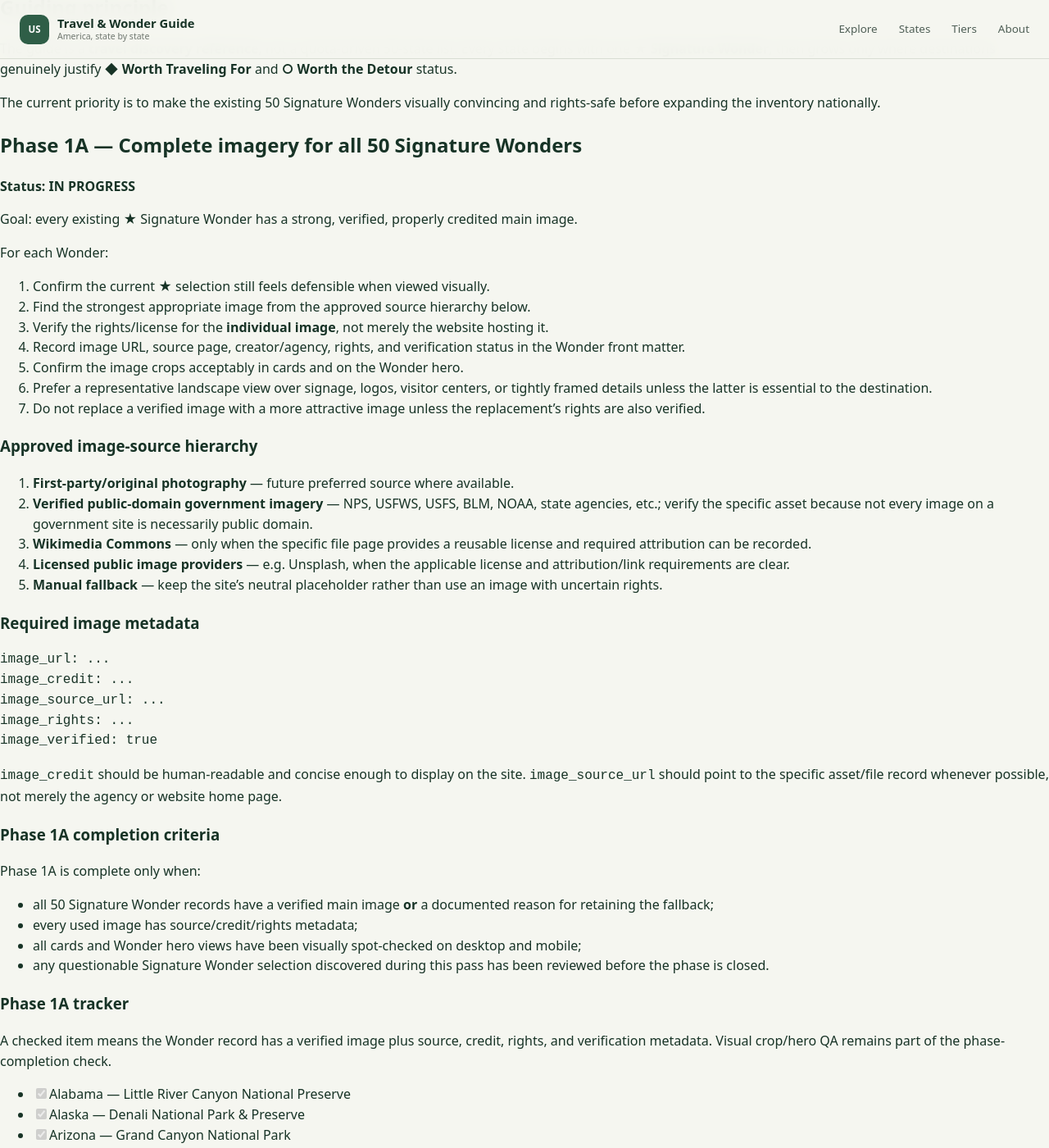
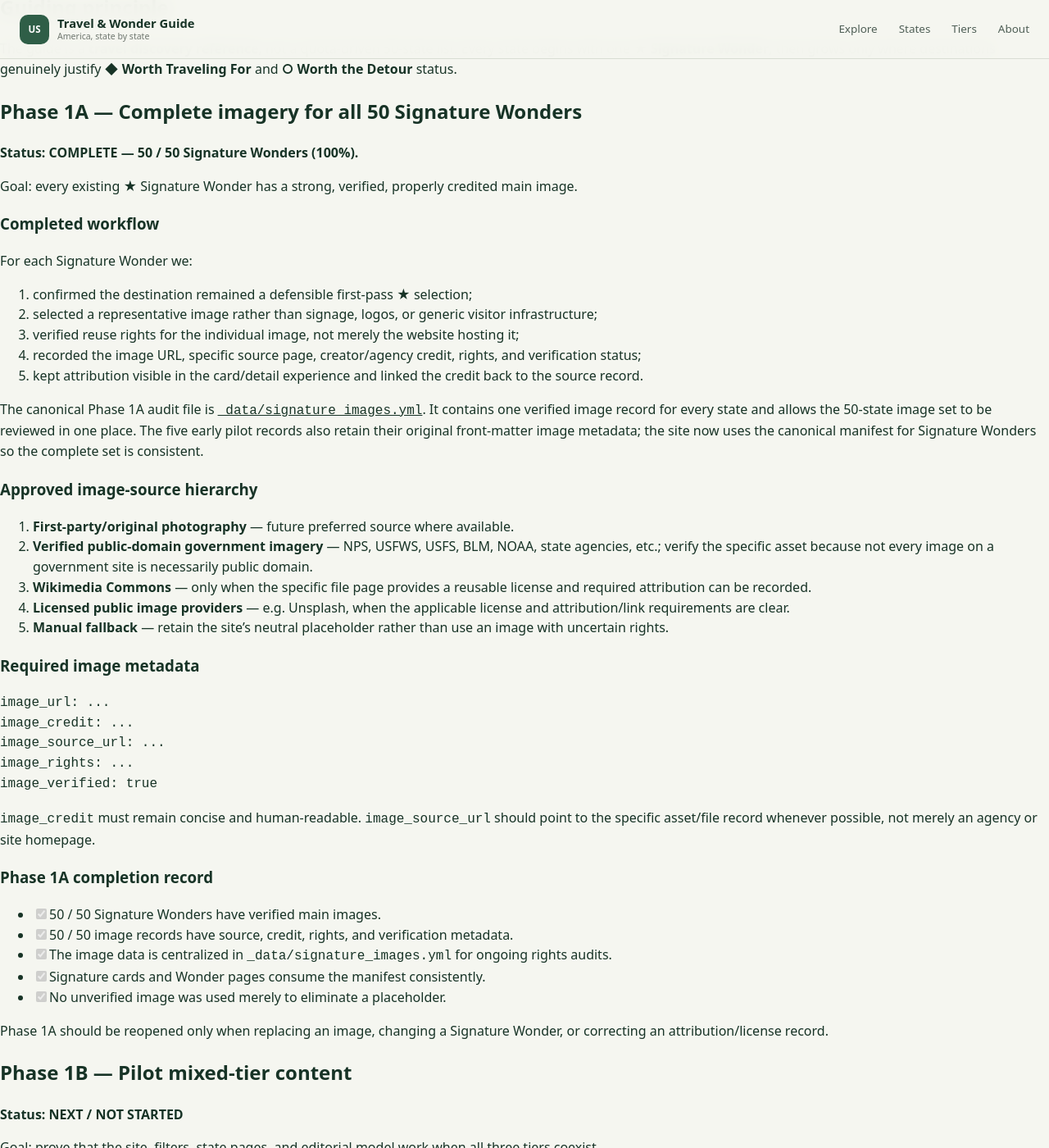
Before and after one commit to jeffthomasiii/us-travel-wonder-guide, a Jekyll site: the page built from PROJECT_PLAN.md, in a window 1280 px wide and 1400 px high, scrolled down 219 px. Shown: the whole window at 82% size. Built offline with Jekyll 4.4.1, drawn with Linux system fonts in a browser that asks for light colours; our own code applies the rules of GitHub Pages for plain Markdown files; some of the changed text lies outside the part shown.

Commit message:
Mark Phase 1A complete and document image manifest

````diff
--- a/PROJECT_PLAN.md
+++ b/PROJECT_PLAN.md
@@ -6,23 +6,23 @@ This file is the working roadmap for building the guide without letting content
 
 The guide is a **travel discovery reference**, not a quota-driven 50-state list. Every state begins with one **★ Signature Wonder**, then grows only where destinations genuinely justify **◆ Worth Traveling For** and **○ Worth the Detour** status.
 
-The current priority is to make the existing 50 Signature Wonders visually convincing and rights-safe before expanding the inventory nationally.
-
 ## Phase 1A — Complete imagery for all 50 Signature Wonders
 
-**Status: IN PROGRESS**
+**Status: COMPLETE — 50 / 50 Signature Wonders (100%).**
 
 Goal: every existing ★ Signature Wonder has a strong, verified, properly credited main image.
 
-For each Wonder:
+### Completed workflow
 
-1. Confirm the current ★ selection still feels defensible when viewed visually.
-2. Find the strongest appropriate image from the approved source hierarchy below.
-3. Verify the rights/license for the **individual image**, not merely the website hosting it.
-4. Record image URL, source page, creator/agency, rights, and verification status in the Wonder front matter.
-5. Confirm the image crops acceptably in cards and on the Wonder hero.
-6. Prefer a representative landscape view over signage, logos, visitor centers, or tightly framed details unless the latter is essential to the destination.
-7. Do not replace a verified image with a more attractive image unless the replacement's rights are also verified.
+For each Signature Wonder we:
+
+1. confirmed the destination remained a defensible first-pass ★ selection;
+2. selected a representative image rather than signage, logos, or generic visitor infrastructure;
+3. verified reuse rights for the individual image, not merely the website hosting it;
+4. recorded the image URL, specific source page, creator/agency credit, rights, and verification status;
+5. kept attribution visible in the card/detail experience and linked the credit back to the source record.
+
+The canonical Phase 1A audit file is [`_data/signature_images.yml`](_data/signature_images.yml). It contains one verified image record for every state and allows the 50-state image set to be reviewed in one place. The five early pilot records also retain their original front-matter image metadata; the site now uses the canonical manifest for Signature Wonders so the complete set is consistent.
 
 ### Approved image-source hierarchy
 
@@ -30,7 +30,7 @@ For each Wonder:
 2. **Verified public-domain government imagery** — NPS, USFWS, USFS, BLM, NOAA, state agencies, etc.; verify the specific asset because not every image on a government site is necessarily public domain.
 3. **Wikimedia Commons** — only when the specific file page provides a reusable license and required attribution can be recorded.
 4. **Licensed public image providers** — e.g. Unsplash, when the applicable license and attribution/link requirements are clear.
-5. **Manual fallback** — keep the site's neutral placeholder rather than use an image with uncertain rights.
+5. **Manual fallback** — retain the site's neutral placeholder rather than use an image with uncertain rights.
 
 ### Required image metadata
 
@@ -42,77 +42,21 @@ image_rights: ...
 image_verified: true
 ```
 
-`image_credit` should be human-readable and concise enough to display on the site. `image_source_url` should point to the specific asset/file record whenever possible, not merely the agency or website home page.
+`image_credit` must remain concise and human-readable. `image_source_url` should point to the specific asset/file record whenever possible, not merely an agency or site homepage.
 
-### Phase 1A completion criteria
+### Phase 1A completion record
 
-Phase 1A is complete only when:
+- [x] 50 / 50 Signature Wonders have verified main images.
+- [x] 50 / 50 image records have source, credit, rights, and verification metadata.
+- [x] The image data is centralized in `_data/signature_images.yml` for ongoing rights audits.
+- [x] Signature cards and Wonder pages consume the manifest consistently.
+- [x] No unverified image was used merely to eliminate a placeholder.
 
-- all 50 Signature Wonder records have a verified main image **or** a documented reason for retaining the fallback;
-- every used image has source/credit/rights metadata;
-- all cards and Wonder hero views have been visually spot-checked on desktop and mobile;
-- any questionable Signature Wonder selection discovered during this pass has been reviewed before the phase is closed.
-
-### Phase 1A tracker
-
-A checked item means the Wonder record has a verified image plus source, credit, rights, and verification metadata. Visual crop/hero QA remains part of the phase-completion check.
-
-- [x] Alabama — Little River Canyon National Preserve
-- [x] Alaska — Denali National Park & Preserve
-- [x] Arizona — Grand Canyon National Park
-- [x] Arkansas — Buffalo National River
-- [x] California — Yosemite National Park
-- [ ] Colorado — Rocky Mountain National Park
-- [ ] Connecticut — Kent Falls State Park
-- [ ] Delaware — Cape Henlopen State Park
-- [ ] Florida — Everglades National Park
-- [ ] Georgia — Cumberland Island National Seashore
-- [ ] Hawaii — Nā Pali Coast State Wilderness Park
-- [ ] Idaho — Sawtooth National Recreation Area
-- [ ] Illinois — Garden of the Gods Recreation Area
-- [ ] Indiana — Indiana Dunes National Park
-- [ ] Iowa — Loess Hills State Forest
-- [ ] Kansas — Monument Rocks National Natural Landmark
-- [ ] Kentucky — Mammoth Cave National Park
-- [ ] Louisiana — Atchafalaya National Heritage Area
-- [ ] Maine — Acadia National Park
-- [ ] Maryland — Assateague Island National Seashore
-- [ ] Massachusetts — Cape Cod National Seashore
-- [ ] Michigan — Pictured Rocks National Lakeshore
-- [ ] Minnesota — Boundary Waters Canoe Area Wilderness
-- [ ] Mississippi — Gulf Islands National Seashore
-- [ ] Missouri — Ozark National Scenic Riverways
-- [ ] Montana — Glacier National Park
-- [ ] Nebraska — Scotts Bluff National Monument
-- [ ] Nevada — Valley of Fire State Park
-- [ ] New Hampshire — Franconia Notch State Park
-- [ ] New Jersey — Delaware Water Gap National Recreation Area
-- [ ] New Mexico — White Sands National Park
-- [ ] New York — Adirondack Park
-- [ ] North Carolina — Linville Gorge Wilderness
-- [ ] North Dakota — Theodore Roosevelt National Park
-- [ ] Ohio — Hocking Hills State Park
-- [ ] Oklahoma — Wichita Mountains Wildlife Refuge
-- [ ] Oregon — Crater Lake National Park
-- [ ] Pennsylvania — Ricketts Glen State Park
-- [ ] Rhode Island — Mohegan Bluffs
-- [ ] South Carolina — Congaree National Park
-- [ ] South Dakota — Badlands National Park
-- [ ] Tennessee — Great Smoky Mountains National Park
-- [ ] Texas — Big Bend National Park
-- [ ] Utah — Zion National Park
-- [ ] Vermont — Smugglers’ Notch State Park
-- [ ] Virginia — Shenandoah National Park
-- [ ] Washington — Olympic National Park
-- [ ] West Virginia — New River Gorge National Park & Preserve
-- [ ] Wisconsin — Apostle Islands National Lakeshore
-- [ ] Wyoming — Yellowstone National Park
-
-**Current Phase 1A progress: 5 / 50 Signature Wonders (10%).**
+Phase 1A should be reopened only when replacing an image, changing a Signature Wonder, or correcting an attribution/license record.
 
 ## Phase 1B — Pilot mixed-tier content
 
-**Status: NOT STARTED**
+**Status: NEXT / NOT STARTED**
 
 Goal: prove that the site, filters, state pages, and editorial model work when all three tiers coexist.
 
@@ -131,6 +75,8 @@ During the pilot, validate:
 - search behavior;
 - image workflow for newly added destinations;
 - whether tier definitions remain understandable in real-world edge cases.
+
+Every new destination should enter the guide with verified imagery or the neutral fallback; image verification is now part of normal content intake rather than a separate cleanup phase.
 
 ## Phase 1C — Validate the content model
 
@@ -182,6 +126,6 @@ Potential future development after the content system is stable:
 
 ## Current task
 
-**Complete Phase 1A before broad national tier expansion.**
+**Phase 1A is closed. The next planned content task is Phase 1B: a controlled 5–6 state mixed-tier pilot before broad national expansion.**
 
-Minor design fixes may be made when they directly affect image presentation or usability, but major visual redesign should not displace the imagery pass.
+Minor design fixes can still be made when they materially affect usability, but the phased sequence above remains the source of truth for content expansion.
````
Also changed, not shown: other parts of PROJECT_PLAN.md (+2 -4 lines).
